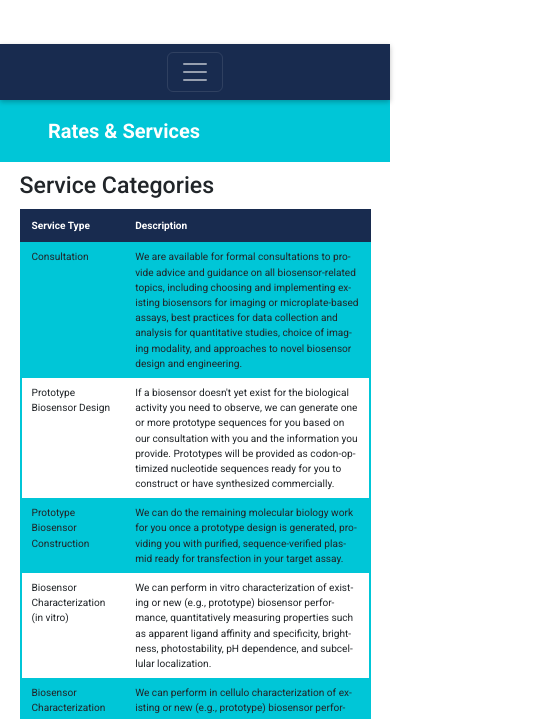
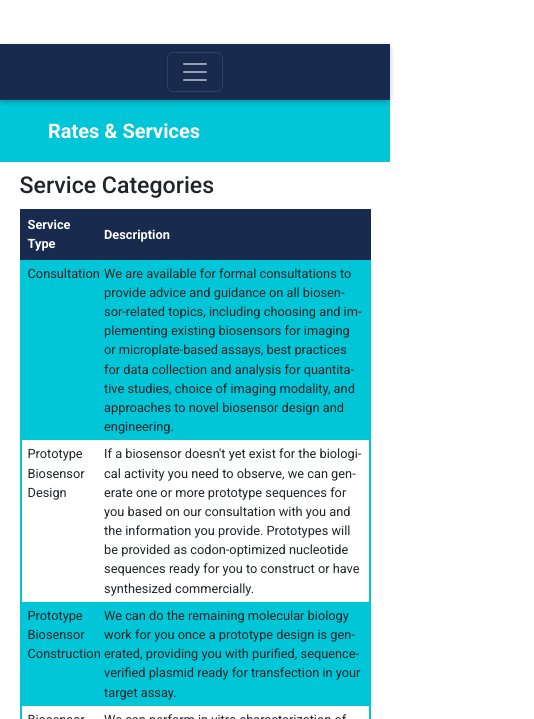
Before and after one commit to biosensorcore/biosensorcore.github.io, a React app in the folder frontend/: page /rates in a window 390 px wide. Shown: the part 125-844 px from the top of the page, 534 px wide, since content can reach past the window. Built offline with nearby package versions, Linux system fonts and the light colour scheme.

Commit message:
Improve mobile responsiveness for all tables
- Add mobile-specific CSS for screens ≤800px and ≤480px
- Reduce font size and padding for better fit on mobile
- Adjust Service Categories table column widths for mobile
- Fix horizontal overflow issues on small screens
- Maintain readability while improving mobile experience

```diff
--- a/frontend/src/styles/Home.module.css
+++ b/frontend/src/styles/Home.module.css
@@ -170,4 +170,44 @@
     .banner_text h2 {
         font-size: 3rem;
     }
+
+    .table {
+        font-size: 0.9rem;
+    }
+
+    .table th,
+    .table td {
+        padding: 5px 8px;
+    }
+
+    .service_categories_table th:nth-child(1),
+    .service_categories_table td:nth-child(1) {
+        width: 25%;
+    }
+
+    .service_categories_table th:nth-child(2),
+    .service_categories_table td:nth-child(2) {
+        width: 75%;
+    }
 }
+
+@media (max-width: 480px) {
+    .table {
+        font-size: 0.8rem;
+    }
+
+    .table th,
+    .table td {
+        padding: 4px 6px;
+    }
+
+    .service_categories_table th:nth-child(1),
+    .service_categories_table td:nth-child(1) {
+        width: 20%;
+    }
+
+    .service_categories_table th:nth-child(2),
+    .service_categories_table td:nth-child(2) {
+        width: 80%;
+    }
+}
```
